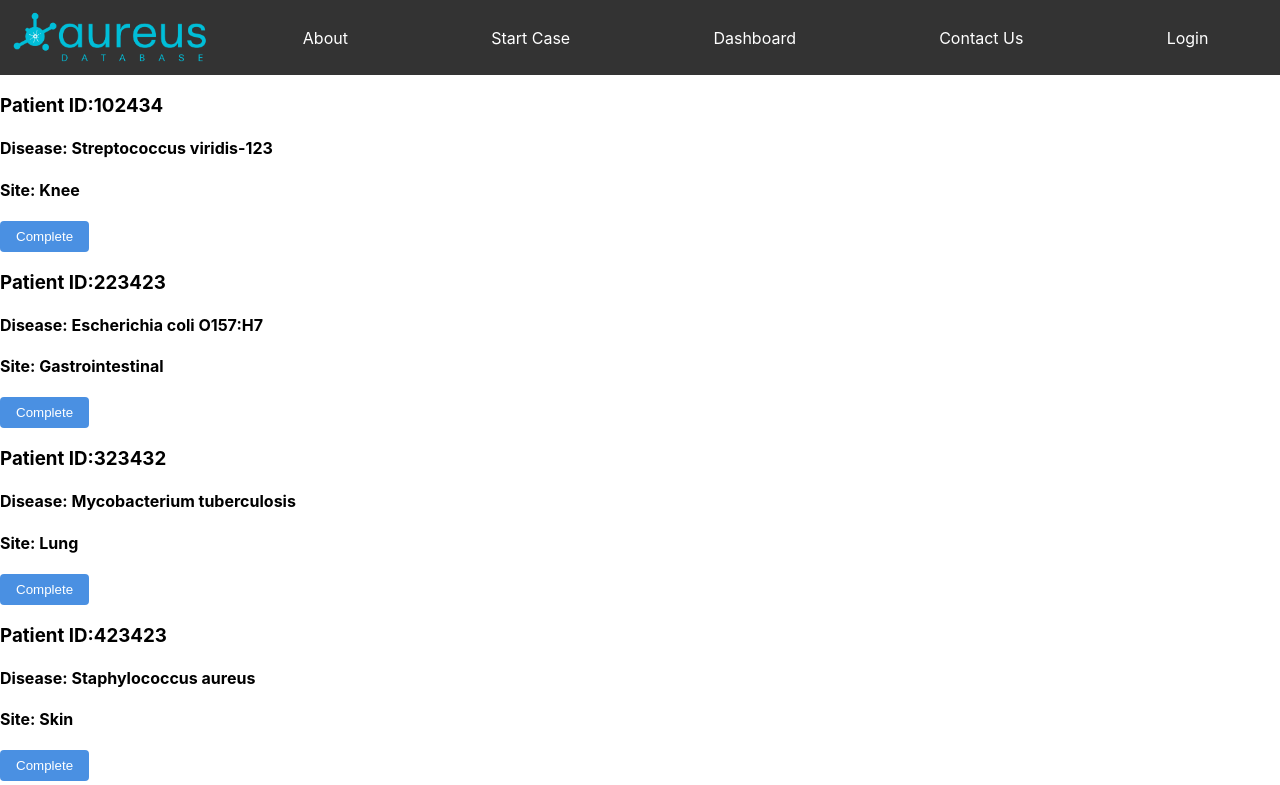
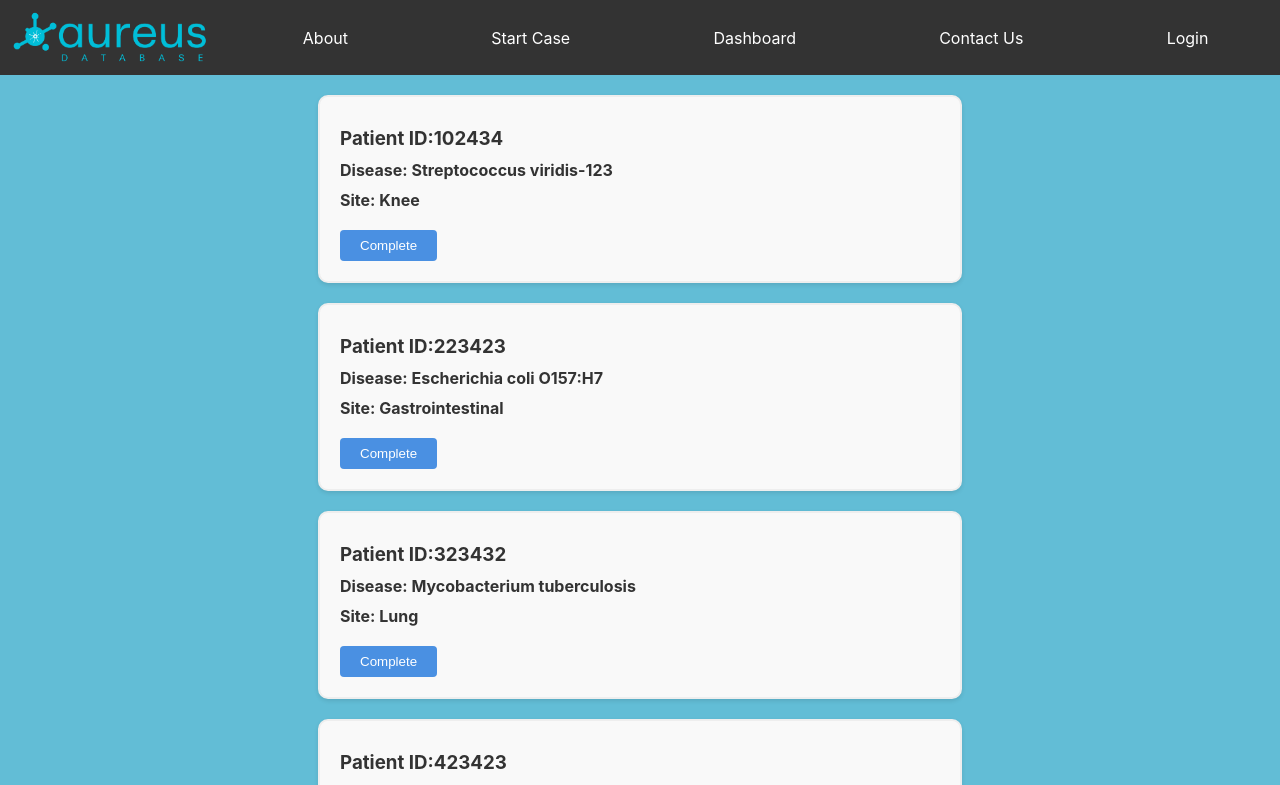
Before and after one commit to Wyatt-Drew/startup2024, a React (Create React App) app: page /#/Dashboard in a window 1280 px wide. Shown: the top 785 px of the page. Built offline with nearby package versions, Linux system fonts and the light colour scheme.

Commit message:
dashboard css

```diff
--- a/src/pages/Dashboard.css
+++ b/src/pages/Dashboard.css
@@ -0,0 +1,33 @@
+/* Ensures the dashboard items are aligned and spaced similarly to form inputs */
+.dashboard-container {
+    flex-direction: column; /* Aligns items vertically */
+    gap: 20px; /* Ensures consistent spacing between items */
+}
+
+.dashboard-item {
+    background: #f9f9f9; /* Matches the form background */
+    border: 2px solid #eee; /* Matches the form border */
+    padding: 20px; /* Matches the form padding */
+    border-radius: 10px; /* Matches the form border radius */
+    box-shadow: 0 2px 4px rgba(0, 0, 0, 0.1); /* Matches the form shadow */
+    max-width: 600px; /* Ensures consistent width with the form */
+    width: 100%; /* Ensures it takes up available space */
+    margin: 0 auto; /* Centers the item */
+}
+
+.dashboard-item h3, .dashboard-item h4 {
+    color: #333; /* Dark text for better readability */
+    margin: 10px 0; /* Adds spacing around headings for clarity */
+}
+
+/* Enhances the button to fit with the existing theme */
+.dashboard-item button {
+    margin-top: 10px; /* Adds space above the button */
+    width: auto; /* Allows the button to size with its content */
+    padding: 8px 20px; /* Larger padding for a better click area */
+}
+
+/* Optional: Adjust button styles on hover to match the theme more closely */
+.dashboard-item button:hover {
+    background-color: #229954; /* A green color on hover, matching the add-more button hover state */
+}
--- a/src/pages/Dashboard.js
+++ b/src/pages/Dashboard.js
@@ -1,5 +1,6 @@
 import React, { useState } from 'react';
 import './LabDataForm.css'; // Ensure CSS is properly set up
+import './Dashboard.css';
 
 // Example case data
 const initialCases = [
--- a/src/pages/LabDataForm.css
+++ b/src/pages/LabDataForm.css
@@ -1,4 +1,5 @@
-.lab-data-form-container {
+.lab-data-form-container,
+.dashboard-container {
     display: flex;
     justify-content: center;
     align-items: center;
```
